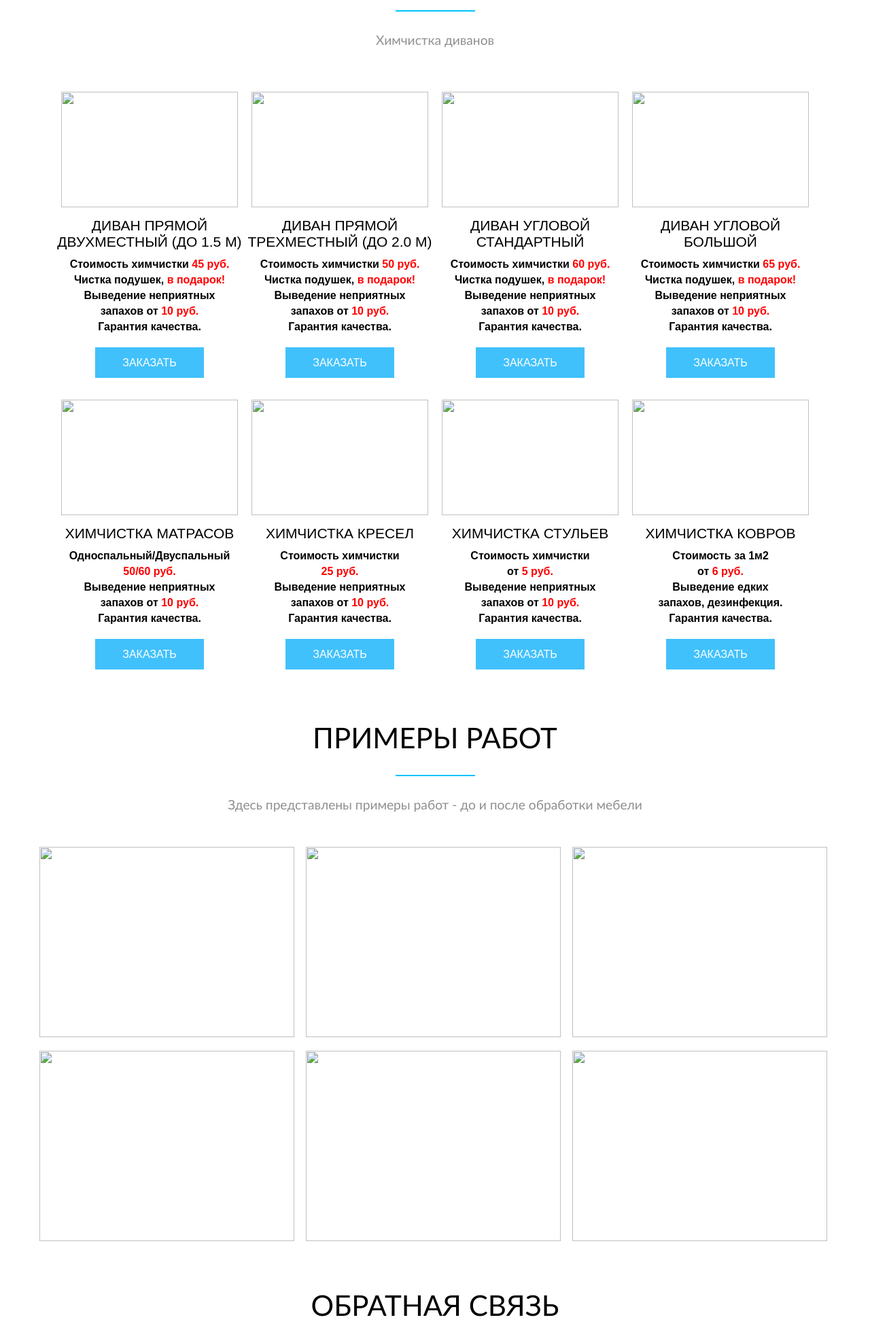
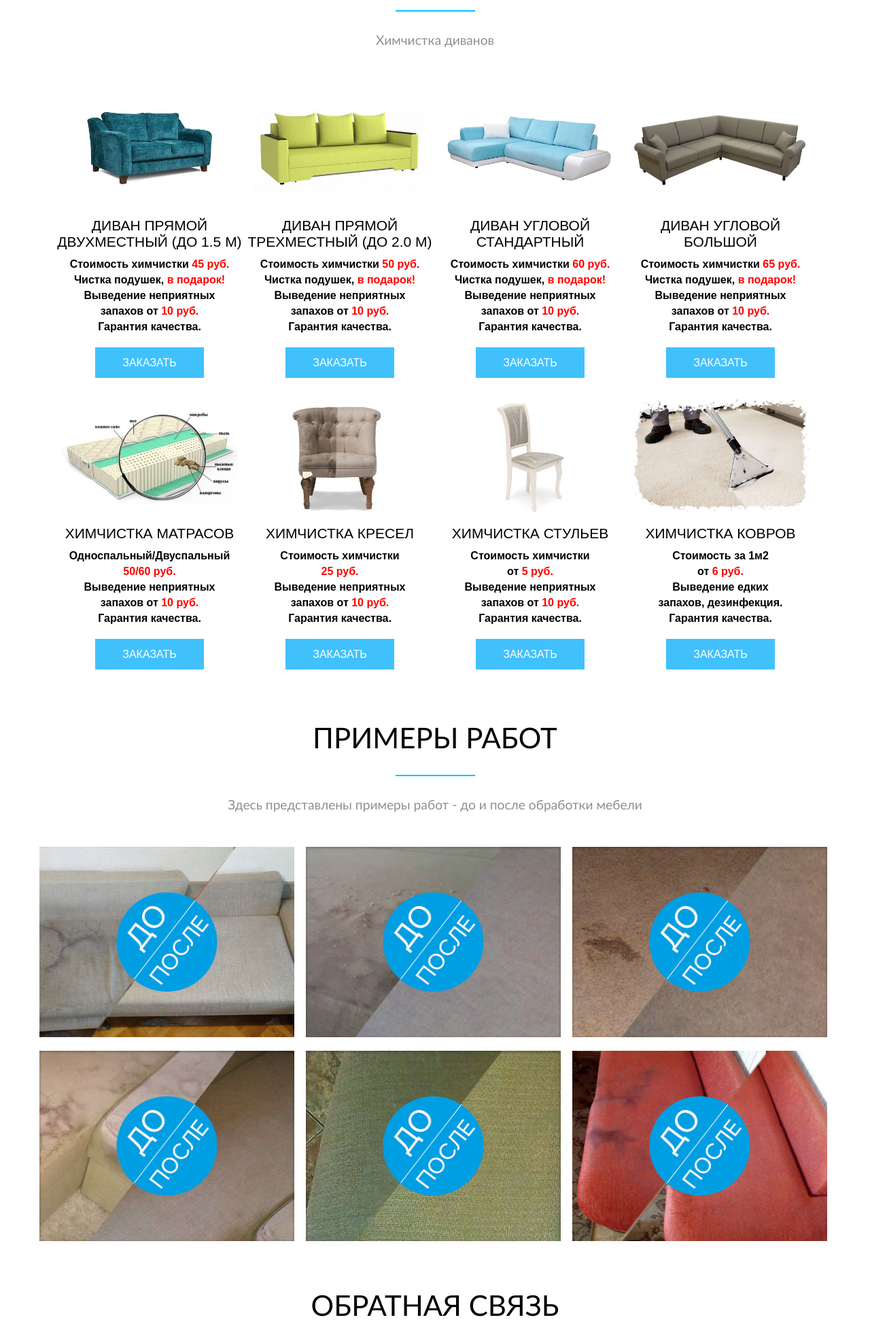
Before and after one commit to NNGikk/test1, a plain HTML site: page index.html in a window 1280 px wide. Shown: the part 140-2088 px from the top of the page at 68% size. Drawn offline with Linux system fonts and the light colour scheme; files that its build step writes are made by us from their sources.

Commit message:
Update index.html

```diff
--- a/index.html
+++ b/index.html
@@ -15,7 +15,7 @@
     </div>
     <div class="types-of-sofas">
         <div class="info-sofa">
-            <img src="../img.of-furniture-cost-section/1571954756_222.jpg">
+            <img src="1571954756_222.jpg">
             <div class="name">диван прямой двухместный (до 1.5 м)</div>
                     <div class="info">Стоимость химчистки <span class="colortext">45 руб.</span></div>
                     <div class="info">Чистка подушек, <span class="colortext">в подарок!</span></div>
@@ -25,7 +25,7 @@
                          <div class="order-button">заказать</div>
         </div>
         <div class="info-sofa">
-            <img src="../img.of-furniture-cost-section/1571953784_009.jpg">
+            <img src="1571953784_009.jpg">
             <div class="name">диван прямой трехместный (до 2.0 м)</div>
                 <div class="info">Стоимость химчистки <span class="colortext">50 руб.</span></div>
                 <div class="info">Чистка подушек, <span class="colortext">в подарок!</span></div>
@@ -35,7 +35,7 @@
                 <div class="order-button">заказать</div>
         </div>
         <div class="info-sofa">
-            <img src="../img.of-furniture-cost-section/1572032713_3434.jpg">
+            <img src="1572032713_3434.jpg">
             <div class="name">диван угловой стандартный</div>
                 <div class="info">Стоимость химчистки <span class="colortext">60 руб.</span></div>
                 <div class="info">Чистка подушек, <span class="colortext">в подарок!</span></div>
@@ -45,7 +45,7 @@
                 <div class="order-button">заказать</div>
         </div>
         <div class="info-sofa">
-            <img src="../img.of-furniture-cost-section/1566647404_4444.jpg">
+            <img src="1566647404_4444.jpg">
             <div class="name">диван угловой большой</div>
                 <div class="info">Стоимость химчистки <span class="colortext">65 руб.</span></div>
                 <div class="info">Чистка подушек, <span class="colortext">в подарок!</span></div>
@@ -57,7 +57,7 @@
     </div>
     <div class="other-dry-cleaning">
         <div class="info-others">
-            <img src="../img.of-furniture-cost-section/1566651468_555.jpg">
+            <img src="1566651468_555.jpg">
             <div class="name">химчистка матрасов</div>
             <div class="info">Односпальный/Двуспальный</div>
             <div class="info"><span class="colortext">50/60 руб.</span></div>
@@ -67,7 +67,7 @@
             <div class="order-button">заказать</div>
         </div>
         <div class="info-others">
-            <img src="../img.of-furniture-cost-section/1566651543_666.jpg">
+            <img src="1566651543_666.jpg">
             <div class="name">химчистка кресел</div>
             <div class="info">Стоимость химчистки</div>
             <div class="info"><span class="colortext">25 руб.</span></div>
@@ -77,7 +77,7 @@
             <div class="order-button">заказать</div>
         </div>
         <div class="info-others">
-            <img src="../img.of-furniture-cost-section/1566977722_img_282019102941.jpg">
+            <img src="1566977722_img_282019102941.jpg">
             <div class="name">химчистка стульев</div>
             <div class="info">Стоимость химчистки</div>
             <div class="info">от <span class="colortext">5 руб.</span></div>
@@ -87,7 +87,7 @@
             <div class="order-button">заказать</div>
         </div>
         <div class="info-others">
-            <img src="../img.of-furniture-cost-section/1566652003_12312.jpg">
+            <img src="1566652003_12312.jpg">
             <div class="name">химчистка ковров</div>
             <div class="info">Стоимость за 1м2</div>
             <div class="info">от <span class="colortext">6 руб.</span></div>
@@ -105,19 +105,19 @@
     <div class="quality-block">
          <div class="service-quality">
              <div class="quality">
-                 <img src="../img.of-sofas-portfolio-section/1566638447_ggg.jpg">
+                 <img src="1566638447_ggg.jpg">
                  <div class="put-up-window">
                       <div class="text">Диван-кровать</div>
                  </div>
              </div>
              <div class="quality">
-                 <img src="../img.of-sofas-portfolio-section/1566638137_gallery4.jpg">
+                 <img src="1566638137_gallery4.jpg">
                  <div class="put-up-window">
                      <div class="text">Диван бежевый</div>
                  </div>
              </div>
              <div class="quality">
-                 <img src="../img.of-sofas-portfolio-section/1566638060_gallery5.jpg">
+                 <img src="1566638060_gallery5.jpg">
                  <div class="put-up-window">
                      <div class="text">Диван-кровать</div>
                  </div>
@@ -125,19 +125,19 @@
          </div>
          <div class="service-quality">
              <div class="quality">
-                 <img src="../img.of-sofas-portfolio-section/1566637802_gallery3.jpg">
+                 <img src="1566637802_gallery3.jpg">
                  <div class="put-up-window">
                      <div class="text">Диван-кровать</div>
                  </div>
              </div>
              <div class="quality">
-                 <img src="../img.of-sofas-portfolio-section/1566637779_gallery1.jpg">
+                 <img src="1566637779_gallery1.jpg">
                  <div class="put-up-window">
                      <div class="text">Зеленый диван</div>
                  </div>
              </div>
              <div class="quality">
-                 <img src="../img.of-sofas-portfolio-section/1566637748_gallery6.jpg">
+                 <img src="1566637748_gallery6.jpg">
                  <div class="put-up-window">
                      <div class="text">Красный диван</div>
                 </div>
@@ -160,15 +160,15 @@
          <div id="also_some_unit">
              <div id="some_unit_header">КОНТАКТЫ</div>
              <div id="line"></div>
-             <img src="../img.of-contact-section/17736.png">
+             <img src="17736.png">
              <div class="contacts">г. Минск, ул. Руссиянова, д. 3, корп. 2</div>
-             <img src="../img.of-contact-section/item_5343.jpg">
+             <img src="item_5343.jpg">
              <div id="phone_number_and_mail" class="contacts">+375 (29) 365-90-49</div>
-             <img src="../img.of-contact-section/49926.png">
+             <img src="49926.png">
              <div id="phone_number_and_mail" class="contacts">alfa-chistka@mail.ru</div>
-             <img src="../img.of-contact-section/126327.png">
+             <img src="126327.png">
              <div class="contacts">УНП 193298204</div>
-             <img src="../img.of-contact-section/26550_icon.png">
+             <img src="26550_icon.png">
              <div class="contacts">Работаем без выходных.</div>
              <div id="reception_orders" class="contacts">Звонки принимаем с 8:00 до 21:00.</div>
              <div id="reception_orders" class="contacts">Заказы через сайт принимаются круглосуточно</div>
```
